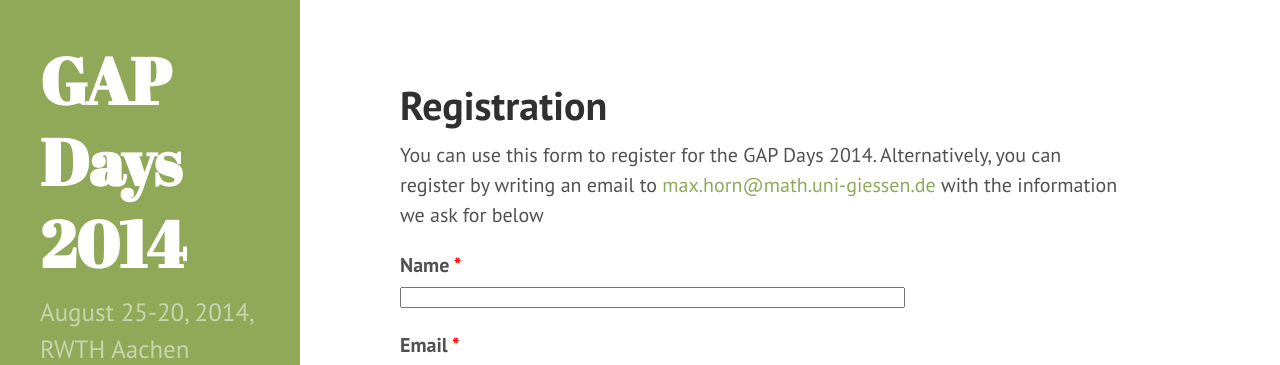
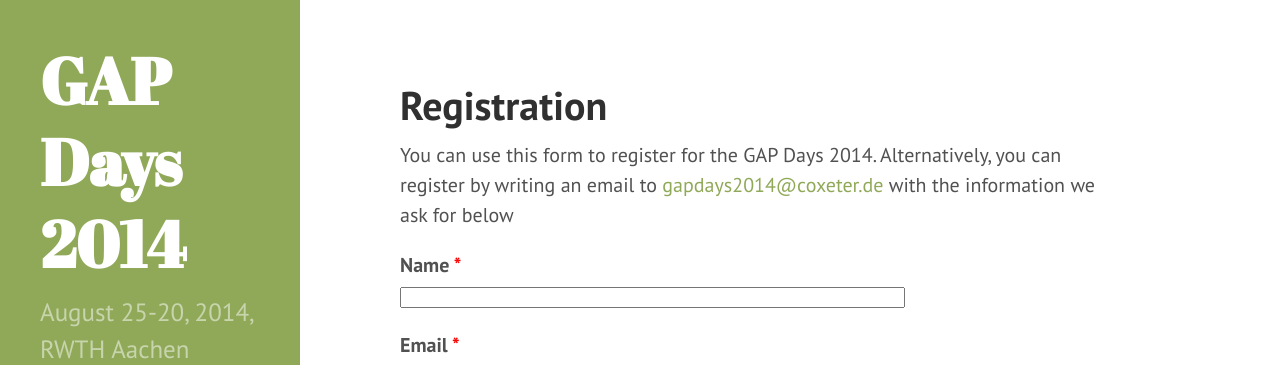
Before and after one commit to olexandr-konovalov/gapdays2014, a Jekyll site: the page built from registration.html, in a window 1280 px wide and 900 px high. Shown: the top 365 px of the window. Built offline with Jekyll 4.4.1, drawn with Linux system fonts in a browser that asks for light colours; Markdown is read by kramdown in place of the engine named in the settings.

Commit message:
Update registration data

```diff
--- a/registration.html
+++ b/registration.html
@@ -13,10 +13,10 @@
 <p>
 You can use this form to register for the GAP Days 2014.
 Alternatively, you can register by writing an email to
-<a href="mailto:max.horn@math.uni-giessen.de">max.horn@math.uni-giessen.de</a>
+<a href="mailto:gapdays2014@coxeter.de">gapdays2014@coxeter.de</a>
 with the information we ask for below
 </p>
-<form action="http://getsimpleform.com/messages?form_api_token=0e966bfd68ed88682d8216c32360ad73" method="post">
+<form action="http://getsimpleform.com/messages?form_api_token=179c82620dd5f6dbf50841a091845f48" method="post">
 
 <div class="form-field">
   <div class="form-field-title">
```
